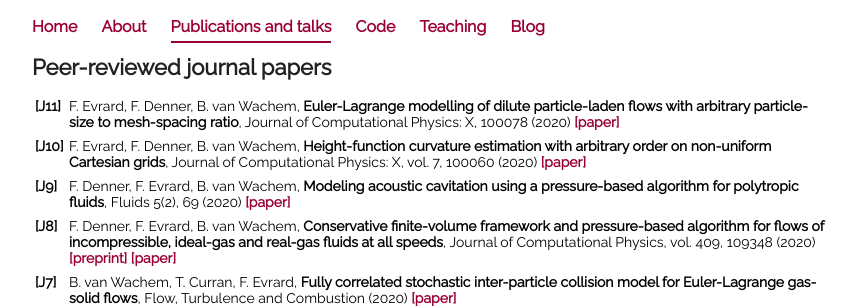
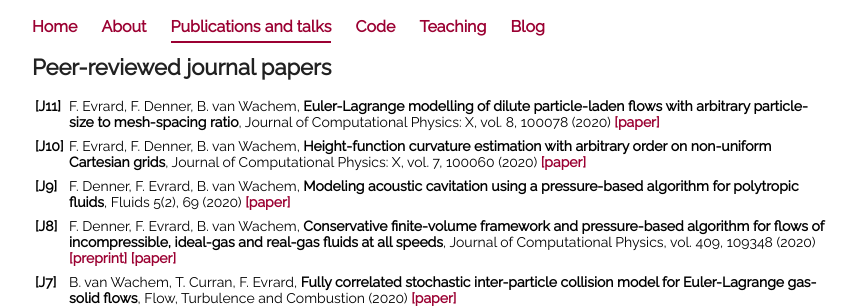
Before and after one commit to fabienevrard/fabienevrard.github.io, a Jekyll site: the page built from publications/index.html, in a window 1280 px wide. Shown: the top 308 px of the page, without its empty margins (208-1062 px from the left). Built offline with Jekyll 4.4.1, drawn with Linux system fonts in a browser that asks for light colours.

Commit message:
Update index.html

```diff
--- a/publications/index.html
+++ b/publications/index.html
@@ -10,7 +10,7 @@ title: Publications and talks
 		 <col width=95%>
 		 <tr>
 			 <td><b>[J11]</b></td>
-			 <td>F. Evrard, F. Denner, B. van Wachem, <b>Euler-Lagrange modelling of dilute particle-laden flows with arbitrary particle-size to mesh-spacing ratio</b>, Journal of Computational Physics: X, 100078 (2020) <b><a href="https://doi.org/10.1016/j.jcpx.2020.100078">[paper]</a></b></td>
+			 <td>F. Evrard, F. Denner, B. van Wachem, <b>Euler-Lagrange modelling of dilute particle-laden flows with arbitrary particle-size to mesh-spacing ratio</b>, Journal of Computational Physics: X, vol. 8, 100078 (2020) <b><a href="https://doi.org/10.1016/j.jcpx.2020.100078">[paper]</a></b></td>
 		 </tr>
 		 <tr><td></td><td></td></tr>
 		 <tr>
```
